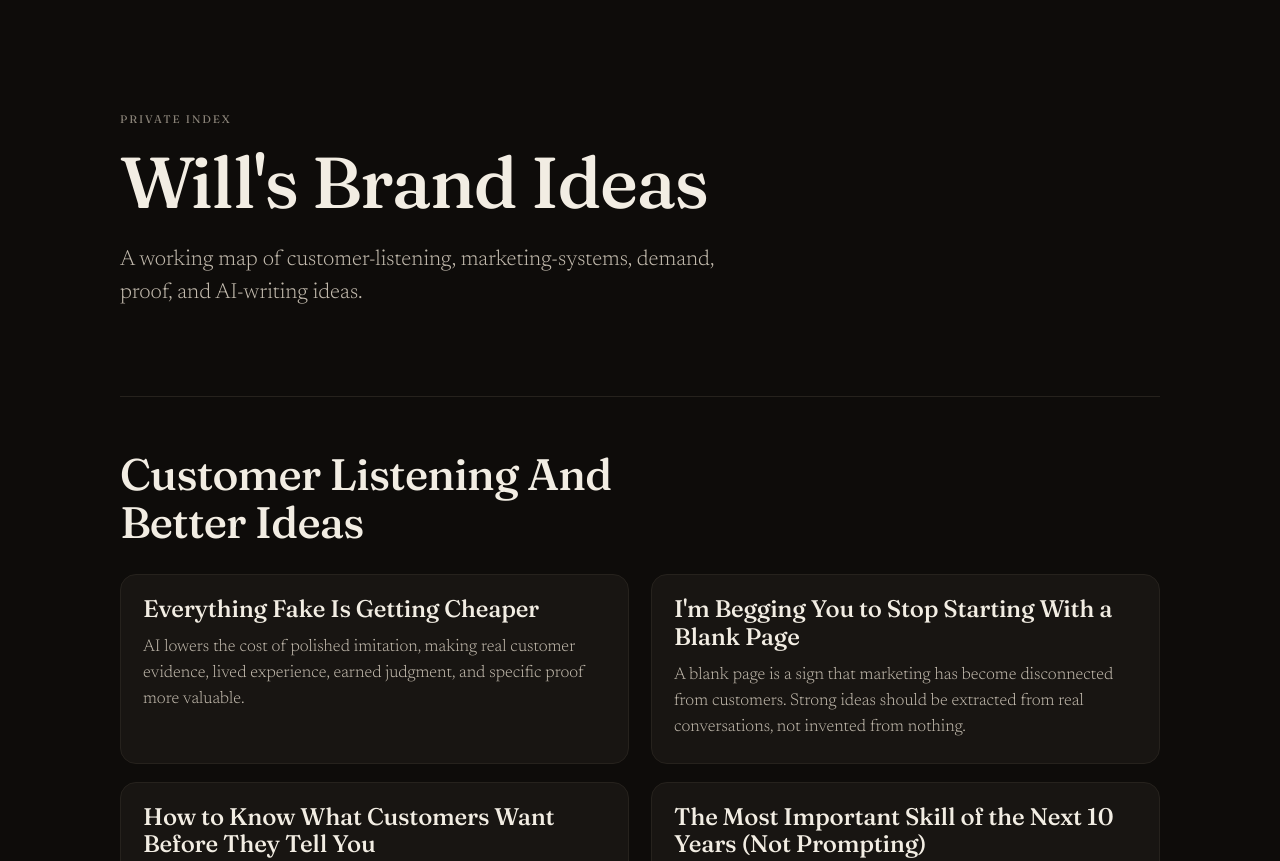
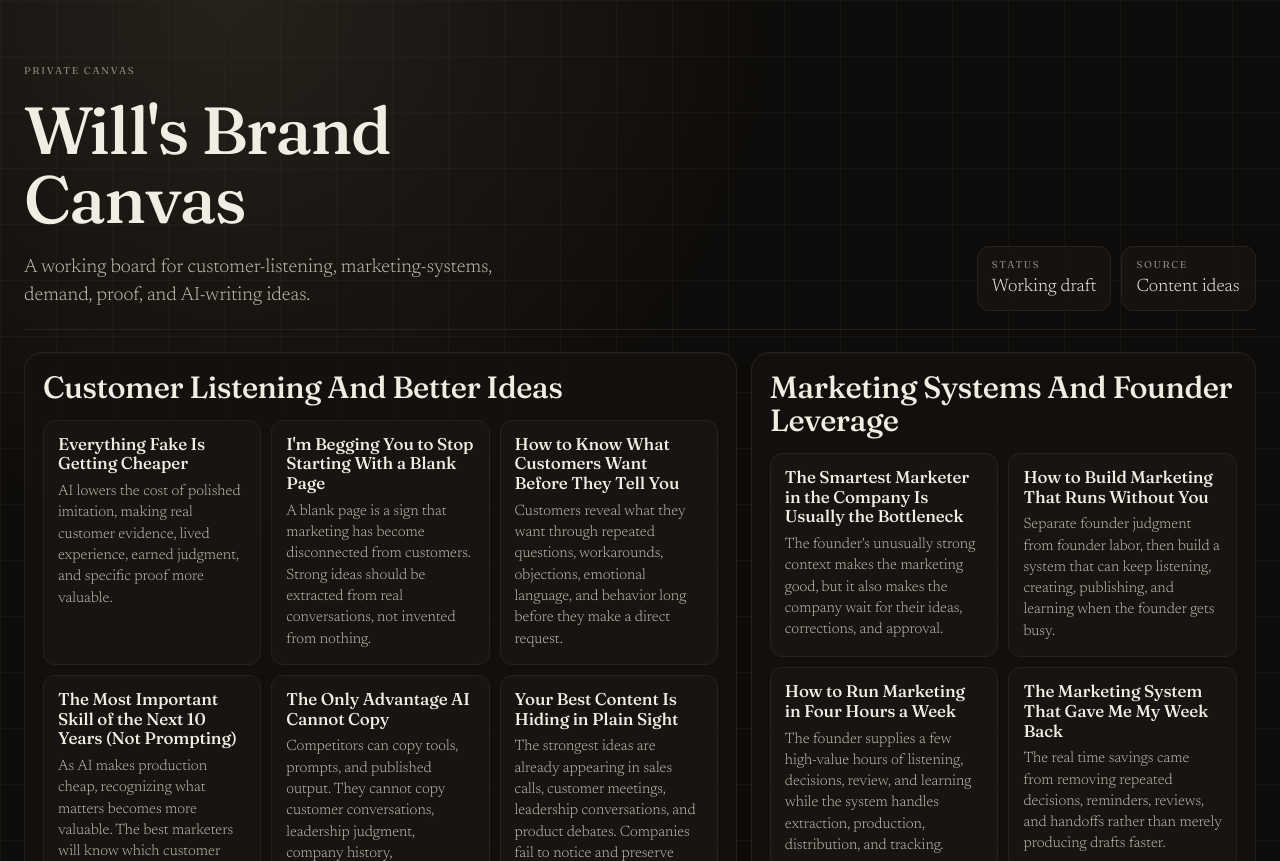
Before and after one commit to mrwillnelson/mrwillnelson.com, a website: page web/wills-brand/index.html in a window 1280 px wide. Shown: the top 861 px of the page. Drawn offline with Linux system fonts and the light colour scheme.

Commit message:
Change wills brand page to canvas layout

```diff
--- a/scripts/validate.js
+++ b/scripts/validate.js
@@ -122,7 +122,9 @@
 
 const willsBrandSnippets = [
   '<meta name="robots" content="noindex,nofollow,noarchive"',
-  "Will's Brand Ideas",
+  "Will's Brand Canvas",
+  "Private canvas",
+  'class="canvas"',
   "Customer Listening And Better Ideas",
   "Marketing Systems And Founder Leverage",
   "Marketing Roles And Strategy",
--- a/web/wills-brand/index.html
+++ b/web/wills-brand/index.html
@@ -3,8 +3,8 @@
 <head>
   <meta charset="utf-8" />
   <meta name="viewport" content="width=device-width, initial-scale=1" />
-  <title>Will's Brand Ideas</title>
-  <meta name="description" content="A private editorial index of Will Nelson's brand and content ideas." />
+  <title>Will's Brand Canvas</title>
+  <meta name="description" content="A private working canvas of Will Nelson's brand and content ideas." />
   <meta name="robots" content="noindex,nofollow,noarchive" />
   <link rel="canonical" href="https://mrwillnelson.com/wills-brand" />
   <link rel="icon" type="image/png" href="/favicon.png" />
@@ -19,6 +19,7 @@
       --faint: #8a8378;
       --line: #26221d;
       --raise: #181512;
+      --panel: #14110e;
     }
 
     * {
@@ -33,10 +34,15 @@
       min-height: 100%;
       margin: 0;
       overflow-x: hidden;
-      background: var(--bg);
+      background:
+        radial-gradient(circle at 18% 0%, rgba(54, 48, 39, 0.58), transparent 34rem),
+        linear-gradient(90deg, rgba(242, 237, 227, 0.035) 1px, transparent 1px),
+        linear-gradient(180deg, rgba(242, 237, 227, 0.035) 1px, transparent 1px),
+        var(--bg);
+      background-size: auto, 56px 56px, 56px 56px, auto;
       color: var(--ink);
       font-family: "Newsreader", Georgia, serif;
-      font-size: 18px;
+      font-size: 17px;
       font-weight: 300;
       line-height: 1.6;
       -webkit-font-smoothing: antialiased;
@@ -44,21 +50,26 @@
 
     .page {
       width: calc(100% - 48px);
-      max-width: 1040px;
+      max-width: 1480px;
       margin: 0 auto;
-      padding: clamp(52px, 9vw, 112px) 0 72px;
+      padding: clamp(32px, 5vw, 72px) 0 72px;
     }
 
     .intro {
-      max-width: 770px;
-      margin-bottom: clamp(48px, 7vw, 86px);
+      display: grid;
+      grid-template-columns: minmax(0, 1fr) auto;
+      gap: 24px;
+      align-items: end;
+      margin-bottom: 22px;
+      padding-bottom: 18px;
+      border-bottom: 1px solid var(--line);
     }
 
     .kicker {
       margin: 0 0 18px;
       color: var(--faint);
       font-family: "Fraunces", Georgia, serif;
-      font-size: 11px;
+      font-size: 10px;
       letter-spacing: 0.17em;
       line-height: 1.4;
       text-transform: uppercase;
@@ -72,10 +83,10 @@
     }
 
     h1 {
-      max-width: 14ch;
+      max-width: 12ch;
       color: var(--ink);
       font-family: "Fraunces", Georgia, serif;
-      font-size: clamp(42px, 6vw, 72px);
+      font-size: clamp(42px, 5.2vw, 68px);
       font-weight: 500;
       letter-spacing: -0.022em;
       line-height: 1.04;
@@ -83,27 +94,79 @@
     }
 
     .lede {
-      max-width: 52ch;
-      margin-top: 24px;
+      max-width: 44ch;
+      margin-top: 20px;
       color: var(--muted);
-      font-size: clamp(20px, 1.7vw, 24px);
-      line-height: 1.52;
+      font-size: clamp(19px, 1.5vw, 22px);
+      line-height: 1.46;
+    }
+
+    .canvas-meta {
+      display: grid;
+      grid-template-columns: repeat(2, minmax(0, 1fr));
+      gap: 10px;
+      min-width: min(100%, 320px);
+    }
+
+    .meta-block {
+      padding: 12px 14px;
+      border: 1px solid var(--line);
+      border-radius: 12px;
+      background: rgba(24, 21, 18, 0.72);
+    }
+
+    .meta-label {
+      display: block;
+      color: var(--faint);
+      font-family: "Fraunces", Georgia, serif;
+      font-size: 10px;
+      letter-spacing: 0.16em;
+      line-height: 1.2;
+      text-transform: uppercase;
+    }
+
+    .meta-value {
+      display: block;
+      margin-top: 7px;
+      color: var(--ink);
+      font-size: 18px;
+      line-height: 1.1;
+    }
+
+    .canvas {
+      display: grid;
+      grid-template-columns: repeat(12, minmax(0, 1fr));
+      gap: 14px;
+      align-items: start;
     }
 
     .section {
-      padding-top: clamp(34px, 5vw, 54px);
-      border-top: 1px solid var(--line);
+      min-width: 0;
+      padding: 18px;
+      border: 1px solid var(--line);
+      border-radius: 18px;
+      background: rgba(20, 17, 14, 0.88);
+      box-shadow: inset 0 1px 0 rgba(242, 237, 227, 0.035);
     }
 
-    .section + .section {
-      margin-top: clamp(44px, 7vw, 72px);
+    .section:nth-child(1) {
+      grid-column: span 7;
+    }
+
+    .section:nth-child(2) {
+      grid-column: span 5;
+    }
+
+    .section:nth-child(3),
+    .section:nth-child(4),
+    .section:nth-child(5) {
+      grid-column: span 4;
     }
 
     h2 {
-      max-width: 18ch;
       color: var(--ink);
       font-family: "Fraunces", Georgia, serif;
-      font-size: clamp(28px, 3.6vw, 44px);
+      font-size: clamp(24px, 2.4vw, 34px);
       font-weight: 500;
       letter-spacing: -0.018em;
       line-height: 1.08;
@@ -112,23 +175,23 @@
 
     .ideas {
       display: grid;
-      grid-template-columns: repeat(2, minmax(0, 1fr));
-      gap: 18px 22px;
-      margin-top: 28px;
+      grid-template-columns: repeat(auto-fit, minmax(210px, 1fr));
+      gap: 10px;
+      margin-top: 16px;
     }
 
     .idea {
       min-height: 100%;
-      padding: 20px 22px 22px;
+      padding: 13px 14px 14px;
       border: 1px solid var(--line);
-      border-radius: 16px;
-      background: var(--raise);
+      border-radius: 12px;
+      background: rgba(24, 21, 18, 0.88);
     }
 
     h3 {
       color: var(--ink);
       font-family: "Fraunces", Georgia, serif;
-      font-size: clamp(19px, 1.9vw, 24px);
+      font-size: clamp(17px, 1.2vw, 20px);
       font-weight: 500;
       letter-spacing: -0.01em;
       line-height: 1.16;
@@ -136,14 +199,14 @@
     }
 
     .idea p {
-      margin-top: 12px;
+      margin-top: 8px;
       color: var(--muted);
-      font-size: 17px;
-      line-height: 1.52;
+      font-size: 15px;
+      line-height: 1.42;
     }
 
     .footer-note {
-      margin-top: 64px;
+      margin-top: 28px;
       padding-top: 18px;
       border-top: 1px solid var(--line);
       color: var(--faint);
@@ -156,12 +219,26 @@
         padding-top: 48px;
       }
 
-      .ideas {
+      .intro,
+      .canvas-meta {
         grid-template-columns: 1fr;
       }
 
-      .idea {
-        padding: 18px;
+      .canvas {
+        grid-template-columns: 1fr;
+      }
+
+      .section,
+      .section:nth-child(1),
+      .section:nth-child(2),
+      .section:nth-child(3),
+      .section:nth-child(4),
+      .section:nth-child(5) {
+        grid-column: 1;
+      }
+
+      .ideas {
+        grid-template-columns: 1fr;
       }
     }
   </style>
@@ -169,11 +246,18 @@
 <body>
   <main class="page">
     <header class="intro">
-      <p class="kicker">Private index</p>
-      <h1>Will's Brand Ideas</h1>
-      <p class="lede">A working map of customer-listening, marketing-systems, demand, proof, and AI-writing ideas.</p>
+      <div>
+        <p class="kicker">Private canvas</p>
+        <h1>Will's Brand Canvas</h1>
+        <p class="lede">A working board for customer-listening, marketing-systems, demand, proof, and AI-writing ideas.</p>
+      </div>
+      <aside class="canvas-meta" aria-label="Canvas metadata">
+        <p class="meta-block"><span class="meta-label">Status</span><span class="meta-value">Working draft</span></p>
+        <p class="meta-block"><span class="meta-label">Source</span><span class="meta-value">Content ideas</span></p>
+      </aside>
     </header>
 
+    <div class="canvas">
     <section class="section" aria-labelledby="customer-listening">
       <h2 id="customer-listening">Customer Listening And Better Ideas</h2>
       <div class="ideas">
@@ -246,6 +330,8 @@
       </div>
     </section>
 
+    </div>
+
     <p class="footer-note">Hidden from site navigation. Marked noindex for search engines.</p>
   </main>
 </body>
```
Also changed, not shown: 1 other file.
